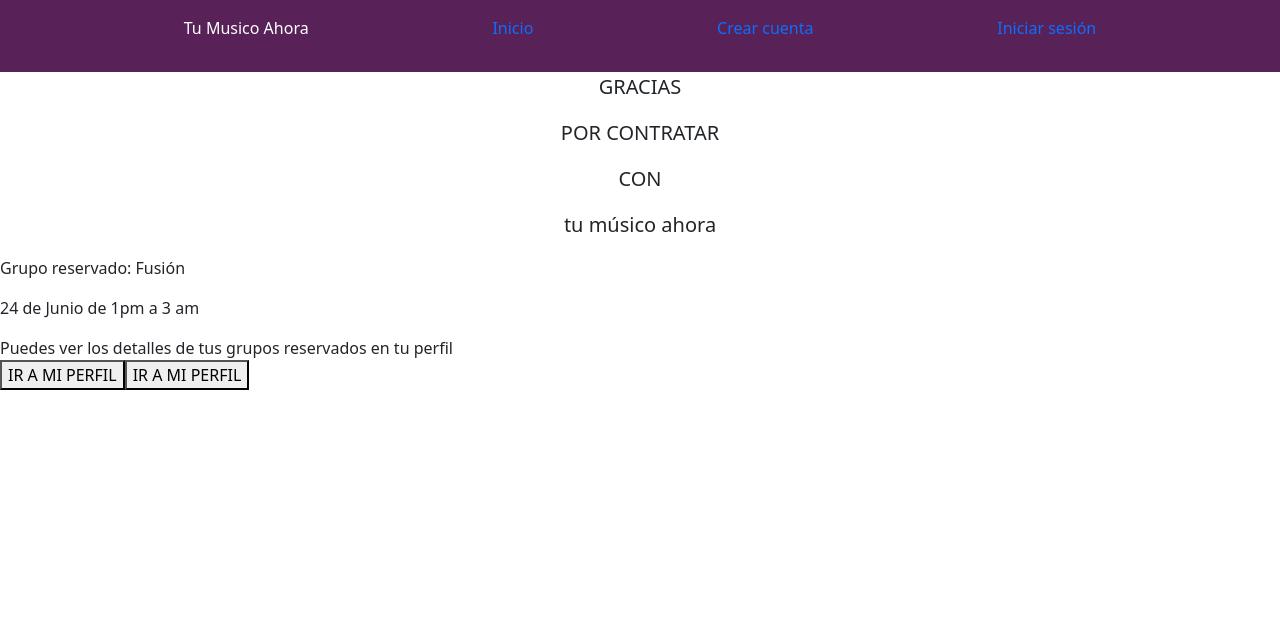
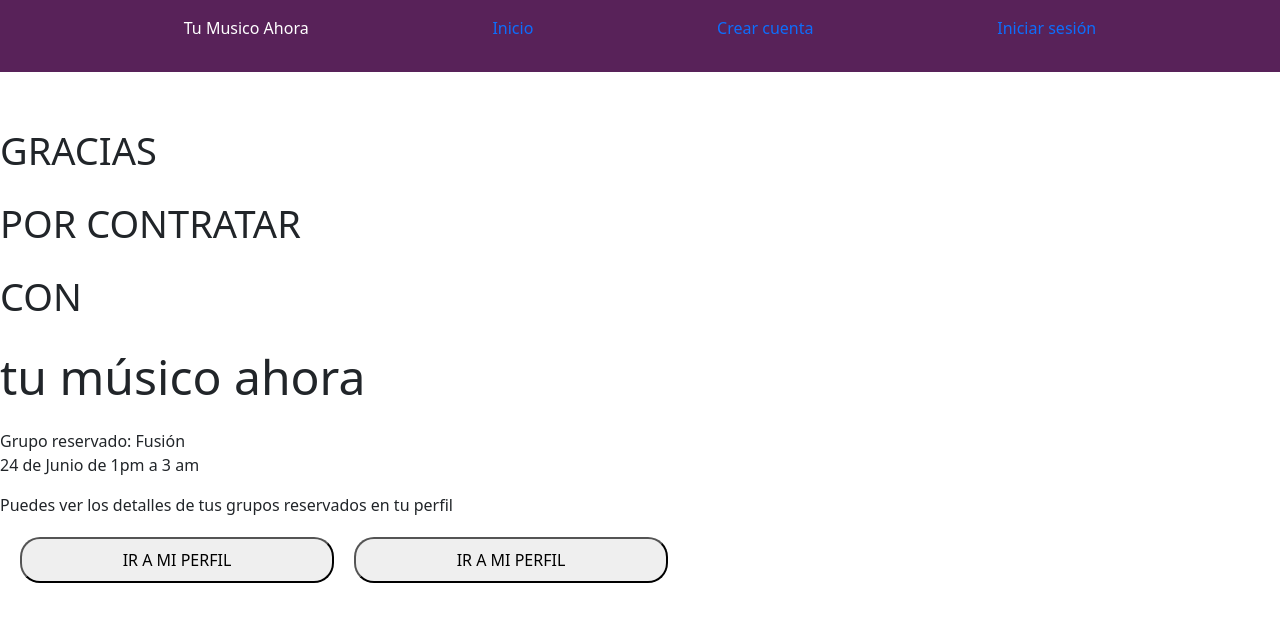
Before and after one commit to Kodemia-MusicApp/MusicApp-FrontEnd, a React (Create React App) app: page /congrats in a window 1280 px wide. Shown: the top 622 px of the page. Built offline with nearby package versions, Linux system fonts and the light colour scheme; no server answers.

Commit message:
2 files modified

```diff
--- a/src/Pages/Congrats/Congrats.jsx
+++ b/src/Pages/Congrats/Congrats.jsx
@@ -10,13 +10,13 @@ export const Congrats = () => {
             <div className="Congrats">
                 <div className="Congrats-container">
                     <div className="Congrats-content">
-                        <p className="Login-Title">GRACIAS </p>
-                        <p className="Login-Title">POR CONTRATAR</p>
-                        <p className="Login-Title">CON</p>
-                        <p className="Login-Title"> tu músico ahora </p>
+                        <p className="Contrats-Title0">GRACIAS </p>
+                        <p className="Contrats-Title">POR CONTRATAR</p>
+                        <p className="Contrats-Title">CON</p>
+                        <p className="Contrats-Title2"> tu músico ahora </p>
                     </div>
                     <div>
-                        <p>Grupo reservado: Fusión</p>
+                        <p className="datatext">Grupo reservado: Fusión</p>
                         <p>24 de Junio de 1pm a 3 am</p>
                     </div>
                     <div>
@@ -26,8 +26,8 @@ export const Congrats = () => {
                     </div>
                 </div>
                 <div>
-                    <button>IR A MI PERFIL</button>
-                    <button>IR A MI PERFIL</button>
+                    <button className="BotonGeneral">IR A MI PERFIL</button>
+                    <button className="BotonGeneral"> IR A MI PERFIL</button>
                 </div>
             </div>
         </div>
--- a/src/Pages/Congrats/Congrats.scss
+++ b/src/Pages/Congrats/Congrats.scss
@@ -0,0 +1,17 @@
+///CONTAINERS
+
+///TEXT
+
+.Contrats-Title0 {
+  margin-top:50px;
+  font-size: 38px;
+}
+
+.Contrats-Title {
+    font-size: 38px;
+}
+
+.Contrats-Title2 {
+  font-size: 48px;
+  font-weight: 500;
+}
```
